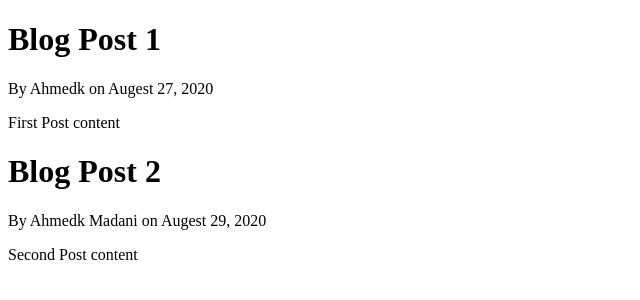
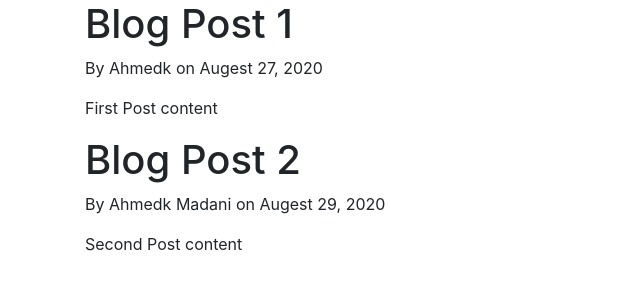
Before and after one commit to ahmedkmadani/Django-blog, a Django app: page / in a window 1280 px wide. Shown: the top 300 px of the page, without its empty margins (0-640 px from the left). Run offline with Django 3.2, Linux system fonts and the light colour scheme; some libraries are stand-ins or nearby versions.

Commit message:
add boostrap

```diff
--- a/blog/templates/blog/base.html
+++ b/blog/templates/blog/base.html
@@ -2,6 +2,12 @@
 <html>
 
 <head>
+    <meta charset="utf-8">
+    <meta name="viewport" content="width=device-width, initial-scale=1, shrink-to-fit=no">
+
+    <!-- Bootstrap CSS -->
+    <link rel="stylesheet" href="https://stackpath.bootstrapcdn.com/bootstrap/4.3.1/css/bootstrap.min.css" integrity="sha384-ggOyR0iXCbMQv3Xipma34MD+dH/1fQ784/j6cY/iJTQUOhcWr7x9JvoRxT2MZw1T" crossorigin="anonymous">
+
     {% if title %}
         <title>Django Blog - {{ title }}</title>
     {% else %}
@@ -10,7 +16,16 @@
 </head>
 
 <body>
-    {% block content %} {% endblock %}
+    <div class="container">
+        {% block content %} {% endblock %}
+    </div>
 </body>
 
+
+
+<!-- Optional JavaScript -->
+    <!-- jQuery first, then Popper.js, then Bootstrap JS -->
+    <script src="https://code.jquery.com/jquery-3.3.1.slim.min.js" integrity="sha384-q8i/X+965DzO0rT7abK41JStQIAqVgRVzpbzo5smXKp4YfRvH+8abtTE1Pi6jizo" crossorigin="anonymous"></script>
+    <script src="https://cdnjs.cloudflare.com/ajax/libs/popper.js/1.14.7/umd/popper.min.js" integrity="sha384-UO2eT0CpHqdSJQ6hJty5KVphtPhzWj9WO1clHTMGa3JDZwrnQq4sF86dIHNDz0W1" crossorigin="anonymous"></script>
+    <script src="https://stackpath.bootstrapcdn.com/bootstrap/4.3.1/js/bootstrap.min.js" integrity="sha384-JjSmVgyd0p3pXB1rRibZUAYoIIy6OrQ6VrjIEaFf/nJGzIxFDsf4x0xIM+B07jRM" crossorigin="anonymous"></script>
 </html>
```
